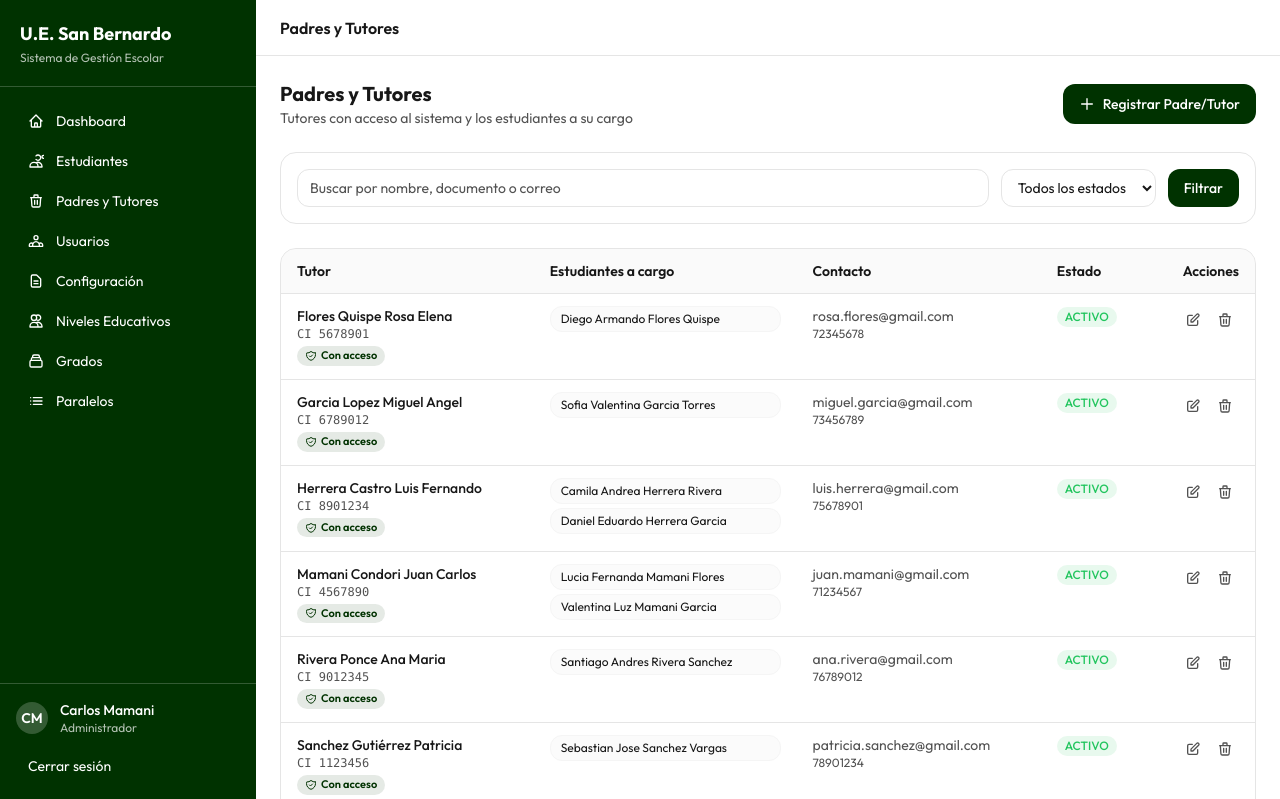
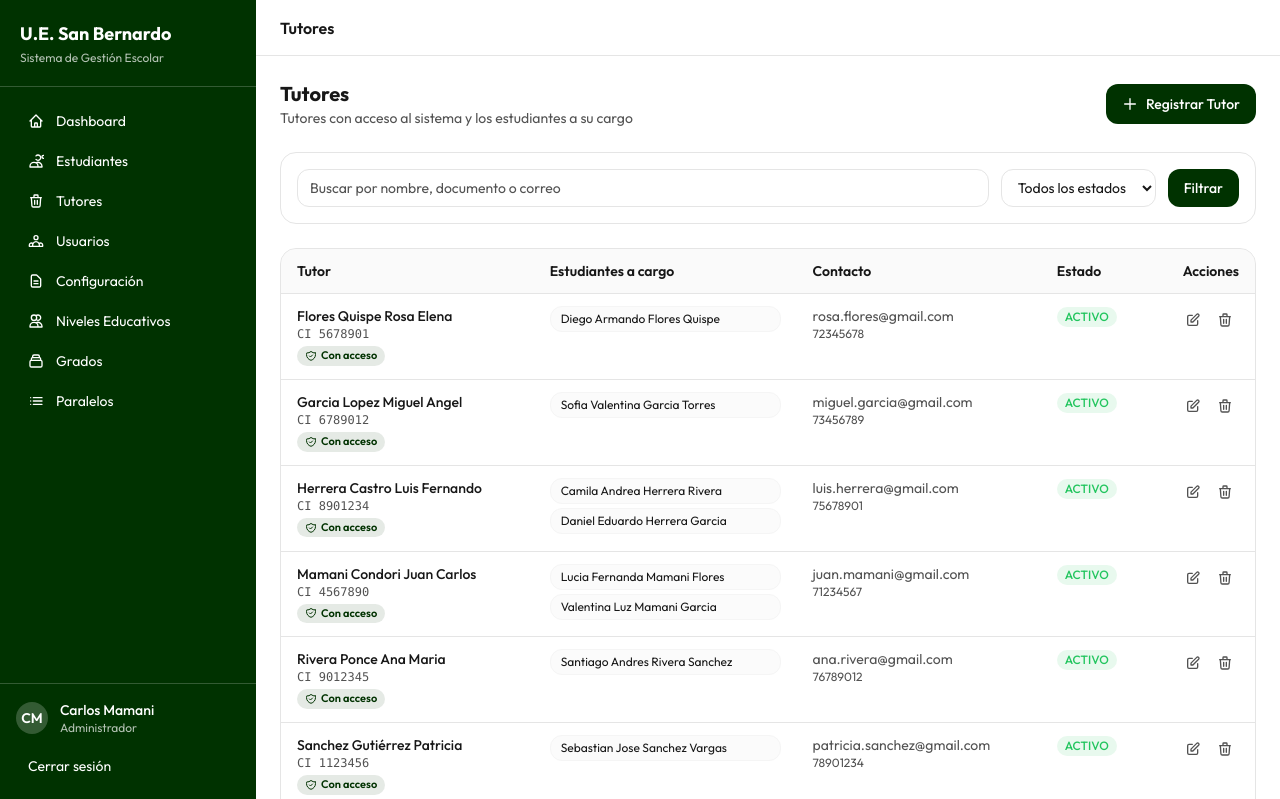
Before and after one commit to 4l3j0o/COSABE360, a Laravel app: page /padres-tutores in a window 1280 px wide. Shown: the top 799 px of the page. Run offline with Laravel 12, Linux system fonts and the light colour scheme; a user stored in the database is signed in; data comes from the database, SQL or seed files in the repository; style sheets or scripts are compiled from the project's sources; parts of the project's set-up code (start-up, migrations or seed data) failed here and were passed over.

Commit message:
feat : correcion de nombre tutor

```diff
--- a/resources/views/dashboard/partials/_sidebar-admin.blade.php
+++ b/resources/views/dashboard/partials/_sidebar-admin.blade.php
@@ -8,7 +8,7 @@
 </a>
 <a href="{{ route('padres-tutores.index') }}" class="flex items-center gap-3 px-3 py-2 rounded-lg text-white hover:bg-white/15 text-sm transition-colors">
     <svg class="w-4 h-4" fill="none" stroke="currentColor" viewBox="0 0 24 24"><path stroke-linecap="round" stroke-linejoin="round" stroke-width="2" d="M19 7l-.867 12.142A2 2 0 0116.138 21H7.862a2 2 0 01-1.995-1.858L5 7m5 4v6m4-6v6m1-10V4a1 1 0 00-1-1h-4a1 1 0 00-1 1v3M4 7h16"/></svg>
-    Padres y Tutores
+    Tutores
 </a>
 <a href="{{ route('users.index') }}" class="flex items-center gap-3 px-3 py-2 rounded-lg text-white hover:bg-white/15 text-sm transition-colors">
     <svg class="w-4 h-4" fill="none" stroke="currentColor" viewBox="0 0 24 24"><path stroke-linecap="round" stroke-linejoin="round" stroke-width="2" d="M17 20h5v-2a3 3 0 00-5.356-1.857M17 20H7m10 0v-2c0-.656-.126-1.283-.356-1.857M7 20H2v-2a3 3 0 015.356-1.857M7 20v-2c0-.656.126-1.283.356-1.857m0 0a5.002 5.002 0 019.288 0M15 7a3 3 0 11-6 0 3 3 0 016 0z"/></svg>
--- a/resources/views/parent_guardians/index.blade.php
+++ b/resources/views/parent_guardians/index.blade.php
@@ -1,5 +1,5 @@
 @extends('layouts.app')
-@section('titulo', 'Padres y Tutores')
+@section('titulo', 'Tutores')
 
 @section('sidebar')
     @include('dashboard.partials._sidebar-admin')
@@ -8,12 +8,12 @@
 @section('contenido')
     <div class="flex flex-col sm:flex-row sm:items-center justify-between gap-3 mb-6">
         <div>
-            <h1 class="text-xl font-bold text-foreground">Padres y Tutores</h1>
+            <h1 class="text-xl font-bold text-foreground">Tutores</h1>
             <p class="text-sm text-muted-foreground">Tutores con acceso al sistema y los estudiantes a su cargo</p>
         </div>
         <button onclick="openModal('modal-create')" class="inline-flex items-center gap-2 bg-primary text-primary-foreground px-4 py-2.5 rounded-lg text-sm font-medium hover:opacity-90 transition-opacity cursor-pointer">
             <svg class="w-4 h-4" fill="none" stroke="currentColor" viewBox="0 0 24 24"><path stroke-linecap="round" stroke-linejoin="round" stroke-width="2" d="M12 4v16m8-8H4"/></svg>
-            Registrar Padre/Tutor
+            Registrar Tutor
         </button>
     </div>
 
```
